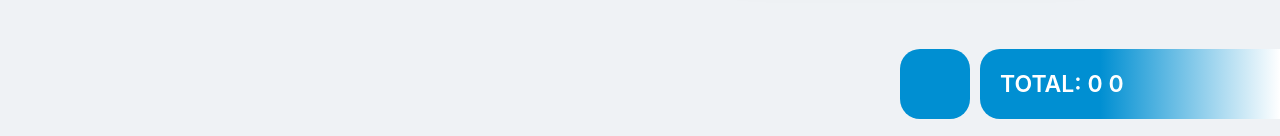
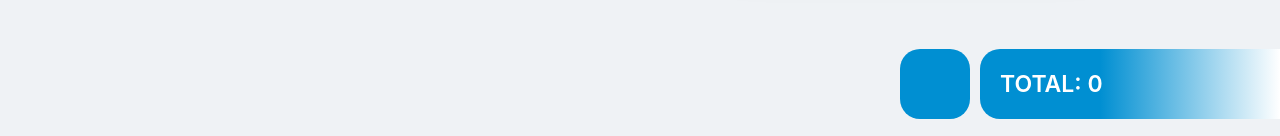
Before and after one commit to AgustinManelli/laespumita, a React (Create React App) app: page / in a window 1280 px wide. Shown: the part 661-797 px from the top of the page. Built offline with nearby package versions, Linux system fonts and the light colour scheme; some icons are missing.

Commit message:
fix total label

```diff
--- a/src/components/TotalLabel.js
+++ b/src/components/TotalLabel.js
@@ -5,7 +5,7 @@ function TotalLabel({ totalPrice, setTotalPrice, isCard, setCard }) {
     <div className="totalLabelContainer">
       <section className="totalLabelPrice">
         <p>
-          TOTAL: {totalPrice}{" "}
+          TOTAL:{" "}
           {isCard
             ? parseFloat(totalPrice * 1.15).toLocaleString("es-ES", {
                 minimumFractionDigits: 0,
```
